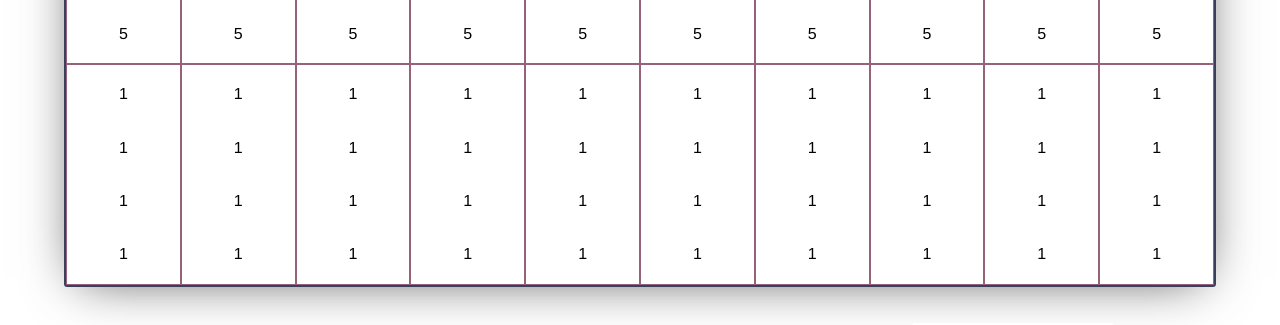
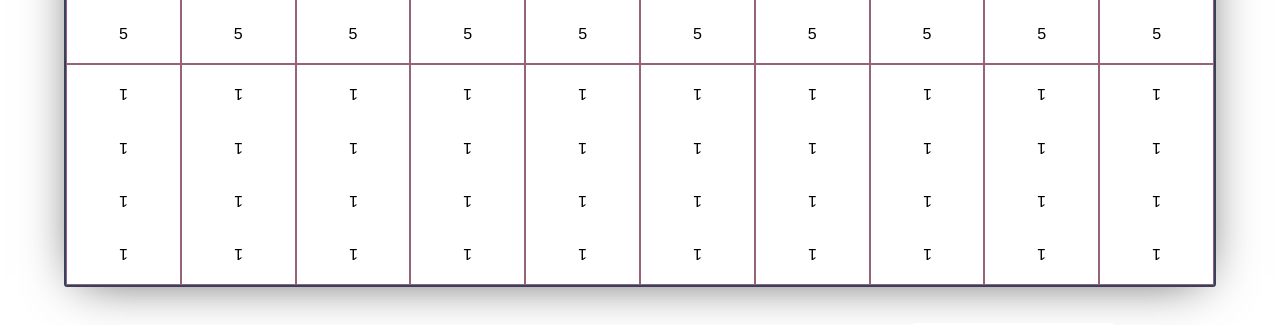
Before and after one commit to redcpp/nepohualtzintzin, a Vue app: page / in a window 1280 px wide. Shown: the part 250-575 px from the top of the page. Built offline with nearby package versions, Linux system fonts and the light colour scheme.

Commit message:
Rotate bottom items

```diff
--- a/src/components/Item.vue
+++ b/src/components/Item.vue
@@ -1,5 +1,7 @@
 <template>
-  <button class="item " @click="toogle" :class="{ active: active }">
+  <button @click="toogle"
+          class="item "
+          :class="{ active: active, rotate: rotate }">
     <slot></slot>
   </button>
 </template>
@@ -13,6 +15,9 @@ export default {
   computed: mapState({
     active (state) {
       return state.abacus[this.bar][this.row - 1][this.col - 1]
+    },
+    rotate () {
+      return this.bar === 'bottom'
     }
   }),
   methods: {
@@ -47,4 +52,12 @@ export default {
   font-weight: bold;
   background-color: #137893;
 }
+
+.item.rotate {
+  -webkit-transform: rotate(180deg);
+  -moz-transform: rotate(180deg);
+  -o-transform: rotate(180deg);
+  -ms-transform: rotate(180deg);
+  transform: rotate(180deg);
+}
 </style>
```
